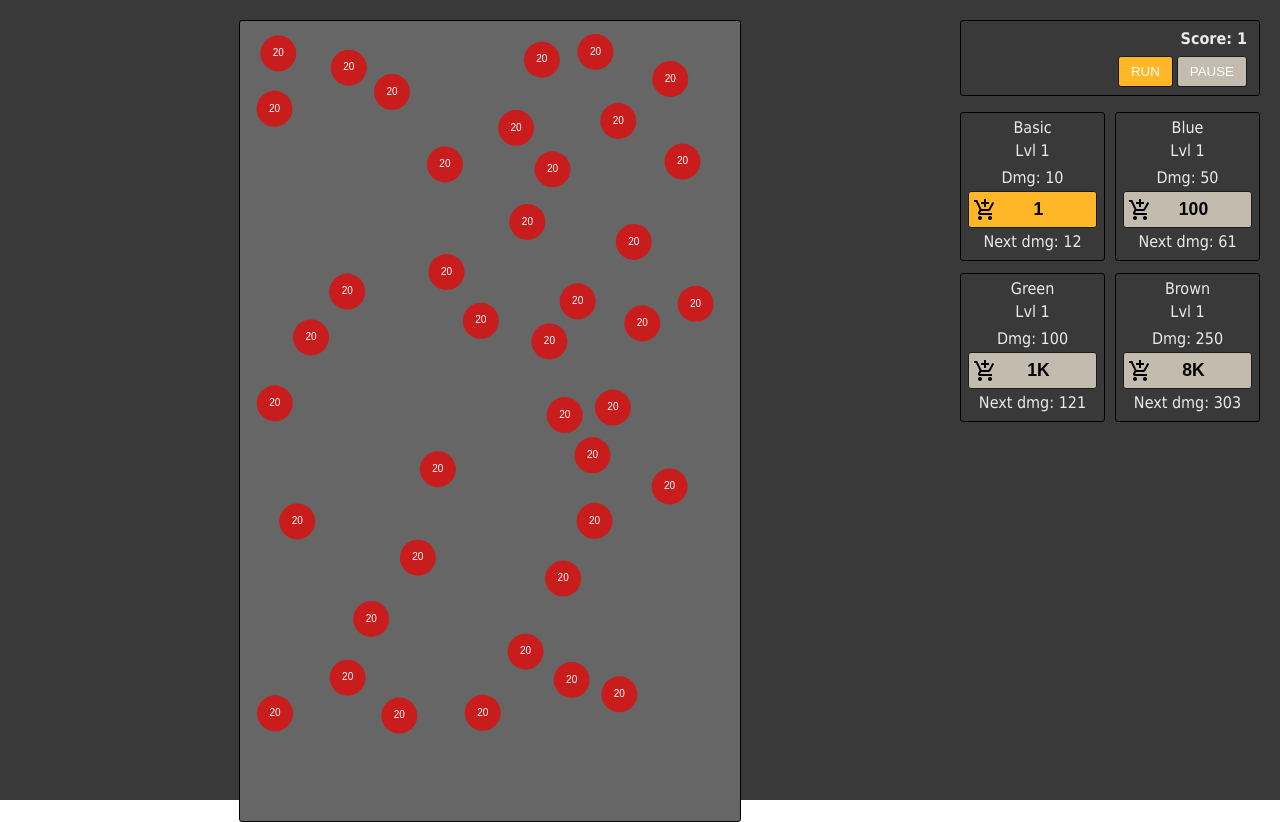
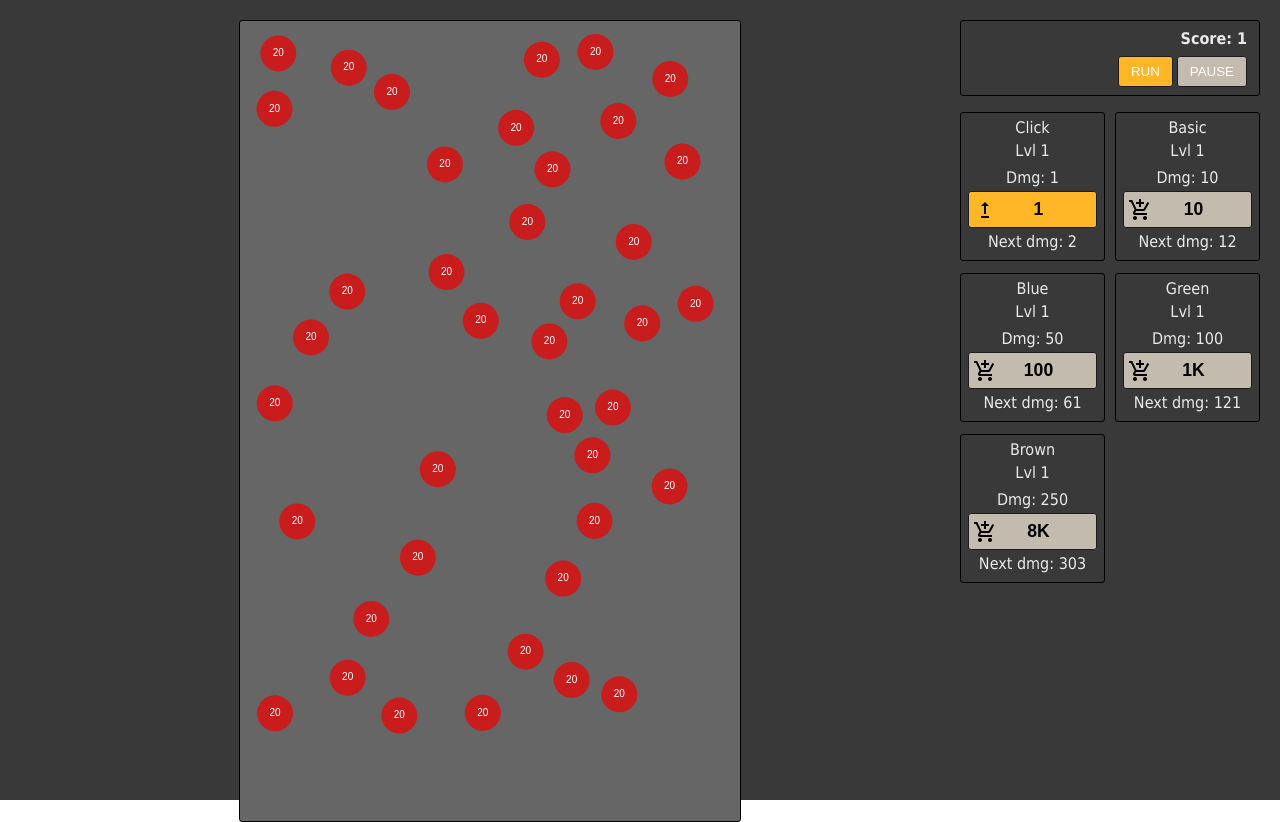
Before and after one commit to ksenkso/angular-idle-balls, an Angular app: page / in a window 1280 px wide. Built offline with nearby package versions, Linux system fonts and the light colour scheme.

Commit message:
click to damage an enemy

```diff
--- a/src/app/BallType.ts
+++ b/src/app/BallType.ts
@@ -2,6 +2,7 @@ import UpgradeStrategy from './UpgradeStrategy';
 import Ball from './Ball';
 
 export enum BALL_TYPE {
+  Click,
   Basic,
   Blue,
   Green,
@@ -18,9 +19,15 @@ export type BallInfo = {
 };
 
 export const ballInfo: BallInfo = {
+  [BALL_TYPE.Click]: {
+    damage: 1,
+    cost: 1,
+    name: 'Click',
+    fill: '#000',
+  },
   [BALL_TYPE.Basic]: {
     damage: 10,
-    cost: 1,
+    cost: 10,
     name: 'Basic',
     fill: '#000000',
   },
@@ -61,6 +68,9 @@ export default class BallType {
     this.damage = new UpgradeStrategy(info.damage);
     this.cost = new UpgradeStrategy(info.cost, 1.15);
     this.name = info.name;
+    if (type === BALL_TYPE.Click) {
+      this.bought = true;
+    }
   }
 
   upgrade(): void {
--- a/src/app/EnemyBall.ts
+++ b/src/app/EnemyBall.ts
@@ -51,4 +51,8 @@ export default class EnemyBall {
   private calculateColor(): void {
     this.fill = `hsl(${(this.initialPoints - this.points) / this.initialPoints * 180}, 75%, 45%)`;
   }
+
+  contains(point: { x: number; y: number }): boolean {
+    return Math.hypot(this.pos.x - point.x, this.pos.y - point.y) < EnemyBall.radius;
+  }
 }
--- a/src/app/balls.service.ts
+++ b/src/app/balls.service.ts
@@ -10,12 +10,13 @@ import {PlaygroundService} from './playground.service';
 })
 export class BallsService {
   public balls$: BehaviorSubject<Ball[]> = new BehaviorSubject<Ball[]>([]);
-  public ballTypes: BallType[] = [
-    new BallType(BALL_TYPE.Basic),
-    new BallType(BALL_TYPE.Blue),
-    new BallType(BALL_TYPE.Green),
-    new BallType(BALL_TYPE.Brown),
-  ];
+  public ballTypes: {[key in BALL_TYPE]: BallType} = {
+    [BALL_TYPE.Click]: new BallType(BALL_TYPE.Click),
+    [BALL_TYPE.Basic]: new BallType(BALL_TYPE.Basic),
+    [BALL_TYPE.Blue]: new BallType(BALL_TYPE.Blue),
+    [BALL_TYPE.Green]: new BallType(BALL_TYPE.Green),
+    [BALL_TYPE.Brown]: new BallType(BALL_TYPE.Brown),
+  };
 
   constructor(
     private playgroundService: PlaygroundService,
@@ -23,13 +24,13 @@ export class BallsService {
   }
 
   addBall(type: BALL_TYPE): void {
-    const ball = this.ballTypes.find(ballType => ballType.type === type).create();
+    const ball = this.ballTypes[type].create();
     this.balls$.next(this.balls$.value.concat(ball));
   }
 
   buy(type: BALL_TYPE): void {
-    const ballToBuy = this.ballTypes.find(ballType => ballType.type === type && !ballType.bought);
-    if (ballToBuy) {
+    const ballToBuy = this.ballTypes[type];
+    if (ballToBuy && !ballToBuy.bought) {
       const newScore = this.playgroundService.score$.value - ballToBuy.cost.value$.value;
       if (newScore >= 0) {
         ballToBuy.bought = true;
@@ -40,7 +41,7 @@ export class BallsService {
   }
 
   upgrade(type: BALL_TYPE): void {
-    const ballToUpgrade = this.ballTypes.find(ballType => ballType.type === type);
+    const ballToUpgrade = this.ballTypes[type];
     const newScore = this.playgroundService.score$.value - ballToUpgrade.cost.value$.value;
     if (newScore >= 0) {
       ballToUpgrade.upgrade();
--- a/src/app/playground/playground.component.ts
+++ b/src/app/playground/playground.component.ts
@@ -4,6 +4,7 @@ import EnemyBall from '../EnemyBall';
 import Ball from '../Ball';
 import {PlaygroundService} from '../playground.service';
 import {BallsService} from '../balls.service';
+import {BALL_TYPE} from '../BallType';
 
 export type RectSize = {
   width: number,
@@ -19,6 +20,7 @@ export class PlaygroundComponent implements AfterViewInit {
   private sizes: RectSize = null;
   private enemies: EnemyBall[] = [];
   private raq: number;
+  private rect: ClientRect;
 
   constructor(
     private playgroundService: PlaygroundService,
@@ -55,6 +57,7 @@ export class PlaygroundComponent implements AfterViewInit {
     };
     console.log(this.sizes);
     this.placeEnemies();
+    this.initClickInteractions();
   }
 
   placeBall(r = EnemyBall.radius): Point2D {
@@ -93,10 +96,10 @@ export class PlaygroundComponent implements AfterViewInit {
       const pos = this.placeBall();
       if (pos) {
         const ball = new EnemyBall({
-            pos,
-            points: Math.floor(this.playgroundService.pointsInEnemies.value$.value),
-            onDestroy: this.onEnemyDestroy.bind(this),
-          });
+          pos,
+          points: Math.floor(this.playgroundService.pointsInEnemies.value$.value),
+          onDestroy: this.onEnemyDestroy.bind(this),
+        });
         this.enemies.push(ball);
         ball.render(this.ctx);
       } else {
@@ -141,4 +144,33 @@ export class PlaygroundComponent implements AfterViewInit {
   private nextLevel(): void {
     this.placeEnemies();
   }
+
+  private initClickInteractions(): void {
+    this.rect = this.canvas.nativeElement.getBoundingClientRect();
+    window.addEventListener('resize', () => {
+      this.rect = this.canvas.nativeElement.getBoundingClientRect();
+    });
+    this.canvas.nativeElement.addEventListener('mousemove', (e: MouseEvent) => {
+      const mousePos = {
+        x: e.clientX - this.rect.left,
+        y: e.clientY - this.rect.top
+      };
+      if (this.enemies.some(enemy => enemy.contains(mousePos))) {
+        this.canvas.nativeElement.style.cursor = 'pointer';
+      } else {
+        this.canvas.nativeElement.style.cursor = 'default';
+      }
+    });
+    this.canvas.nativeElement.addEventListener('click', (e: MouseEvent) => {
+      const mousePos = {
+        x: e.clientX - this.rect.left,
+        y: e.clientY - this.rect.top
+      };
+      const clickedEnemy = this.enemies.find(enemy => enemy.contains(mousePos));
+      if (clickedEnemy) {
+        this.playgroundService.addScore(Math.min(this.ballsService.ballTypes[BALL_TYPE.Click].damage.value$.value, clickedEnemy.points));
+        clickedEnemy.getDamage(this.ballsService.ballTypes[BALL_TYPE.Click].damage.value$.value);
+      }
+    });
+  }
 }
--- a/src/app/shop/shop.component.ts
+++ b/src/app/shop/shop.component.ts
@@ -15,7 +15,7 @@ export class ShopComponent {
     public playgroundService: PlaygroundService,
     private ballsService: BallsService
   ) {
-    this.ballTypes = ballsService.ballTypes;
+    this.ballTypes = Object.values(this.ballsService.ballTypes);
   }
 
   buy(type: BALL_TYPE): void {
--- a/src/styles.css
+++ b/src/styles.css
@@ -3,6 +3,7 @@ html, body {
   padding: 0;
   height: 100%;
   font-family: Tahoma, Arial, sans-serif;
+  user-select: none;
 }
 * {
   box-sizing: border-box;
```
